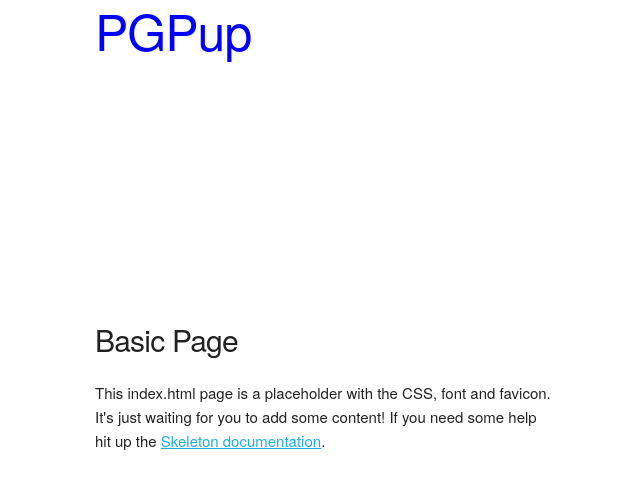
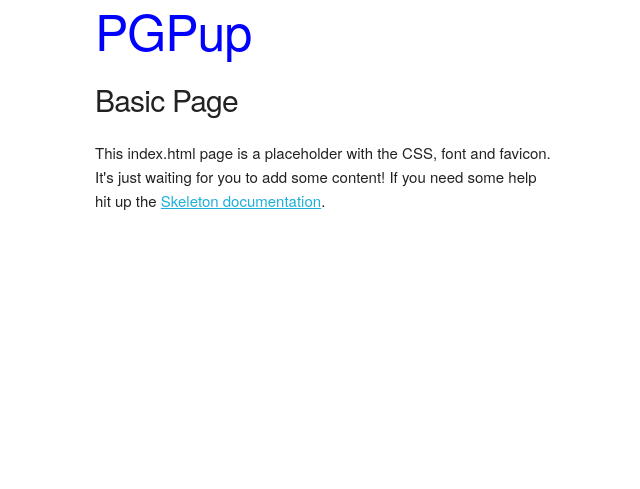
Before and after one commit to blopker/pgpup, a Jekyll site: the page built from index.html, in a window 1280 px wide. Shown: the top 489 px of the page, without its empty margins (65-705 px from the left). Built offline with Jekyll 4.4.1, drawn with Linux system fonts in a browser that asks for light colours; some web fonts are replaced.

Commit message:
remove inline

```diff
--- a/index.html
+++ b/index.html
@@ -4,7 +4,7 @@ layout: default
 
 <div class="home">
   <div class="row">
-    <div class="one-half column" style="margin-top: 25%">
+    <div class="one-half column">
       <h4>Basic Page</h4>
       <p>This index.html page is a placeholder with the CSS, font and favicon. It's just waiting for you to add some content! If you need some help hit up the <a href="http://www.getskeleton.com">Skeleton documentation</a>.</p>
     </div>
```
